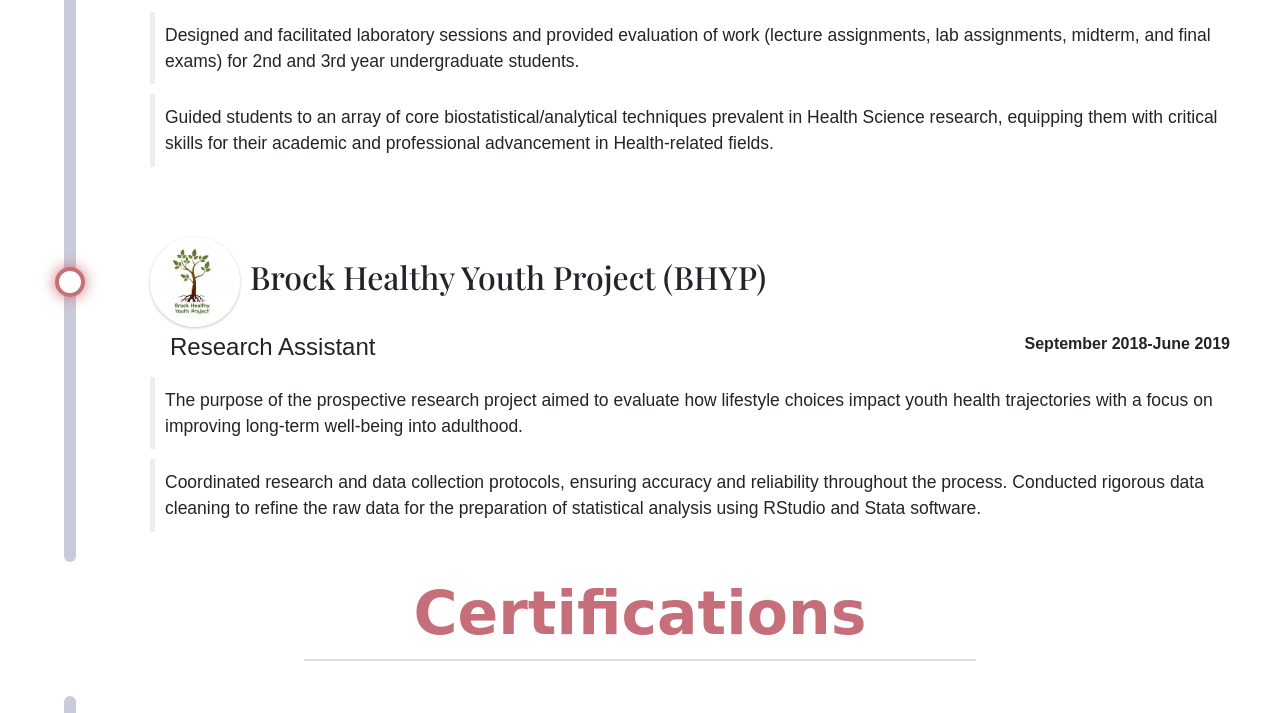
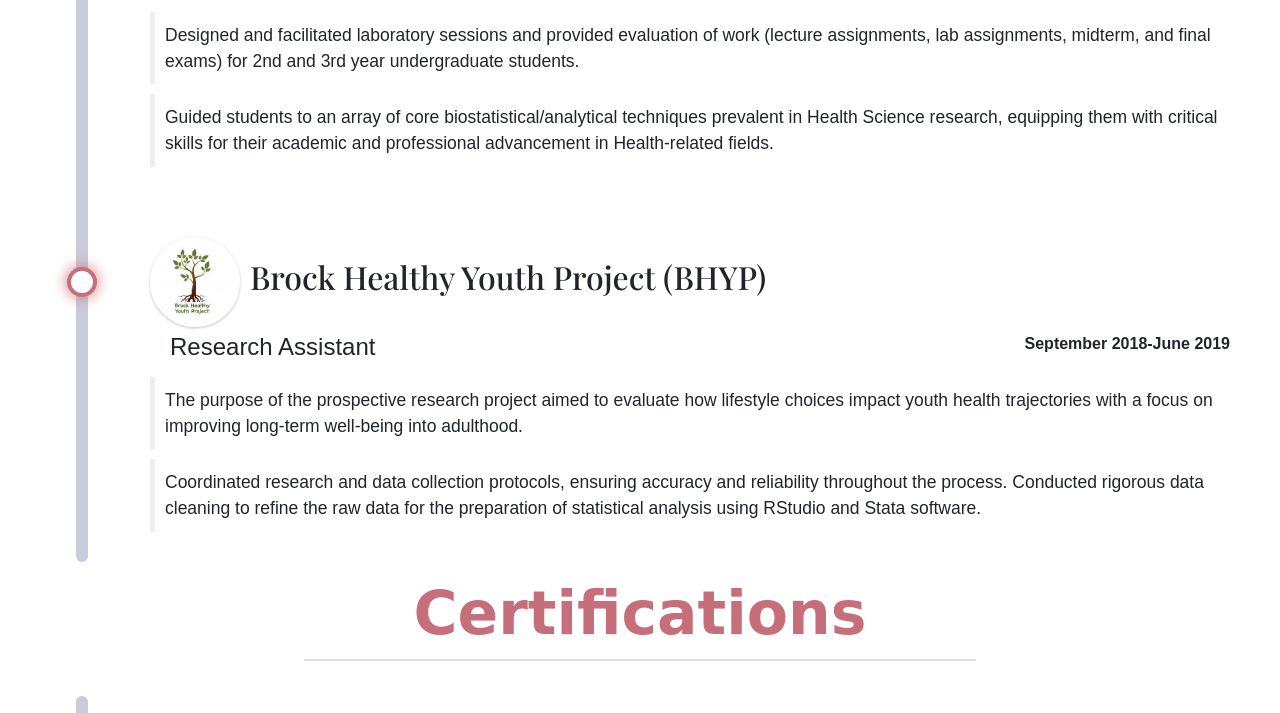
Before and after one commit to AMalik29/amalik29.github.io, a plain HTML site: page cv.html in a window 1280 px wide. Shown: the part 540-1253 px from the top of the page. Drawn offline with nearby package versions, Linux system fonts and the light colour scheme; a web font is replaced by a local one.

Commit message:
CV style fix

```diff
--- a/css/style.css
+++ b/css/style.css
@@ -161,7 +161,7 @@ body {
     background-color: #4e52834c;
     top: 0;
     bottom: 0;
-    left: 2%;
+    left: 3%;
     border-radius: 25px;
     margin: 10px 0px;
 }
@@ -179,7 +179,7 @@ body {
     position: absolute;
     width: 30px;
     height: 30px;
-    left: calc(-3% - 15px + 6px);
+    left: calc(-2% - 15px + 6px);
     /**calc (how far timeline is - how far content-container is)  - half the circle size + half the size of the bar  **/
     background-color: white;
     border: 4px solid #c66f7a;
--- a/cv.html
+++ b/cv.html
@@ -56,7 +56,7 @@
         </div>
     </nav>
     <br><br>
-    <div>
+    <div style="overflow-x: hidden;">
         <div class="container">
             <h4 style="text-align: center;">A comprehensive overview of my work experience, academic achievements, awards, and extracurricular activities.</h4>
             <div class="row align-items-center justify-content-center py-1" style="text-align: center;">
```
